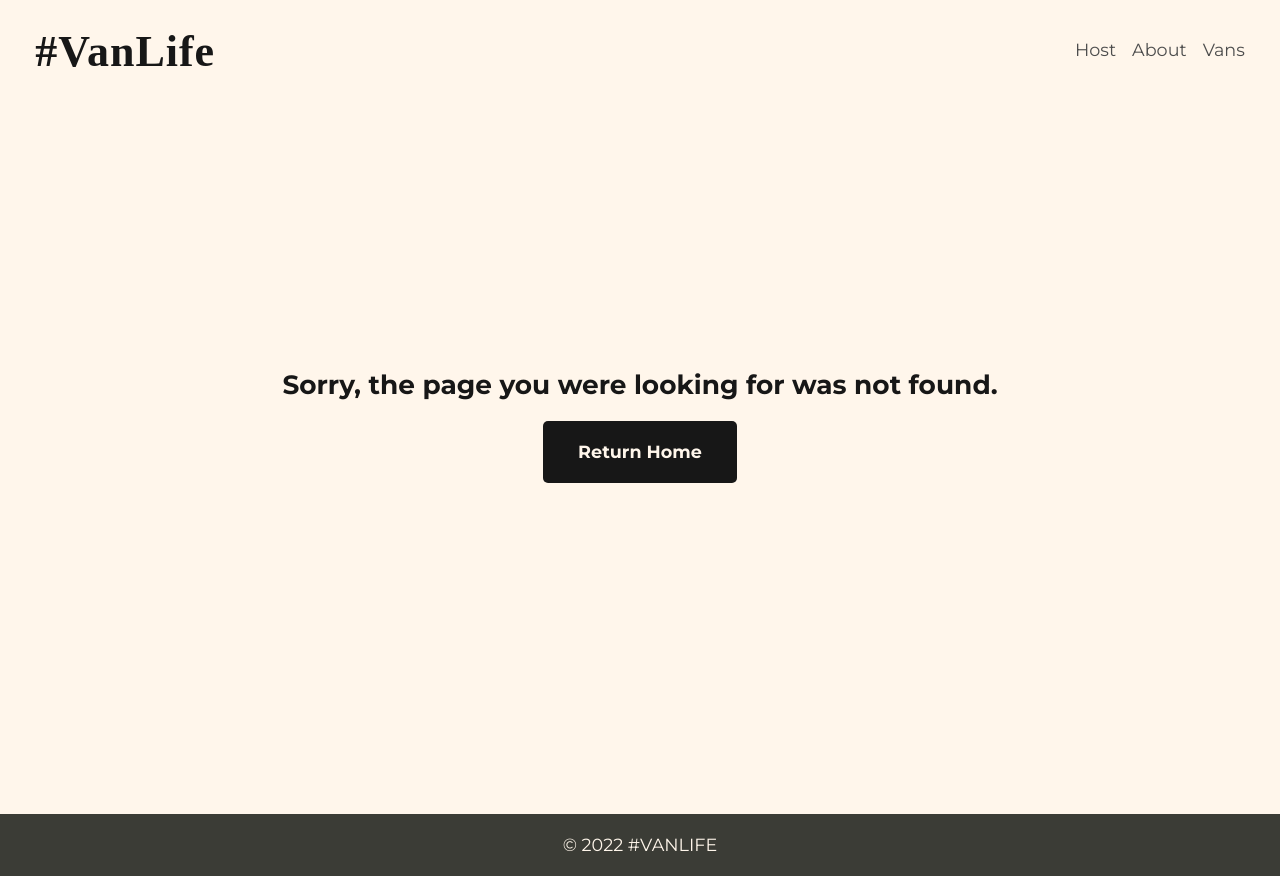
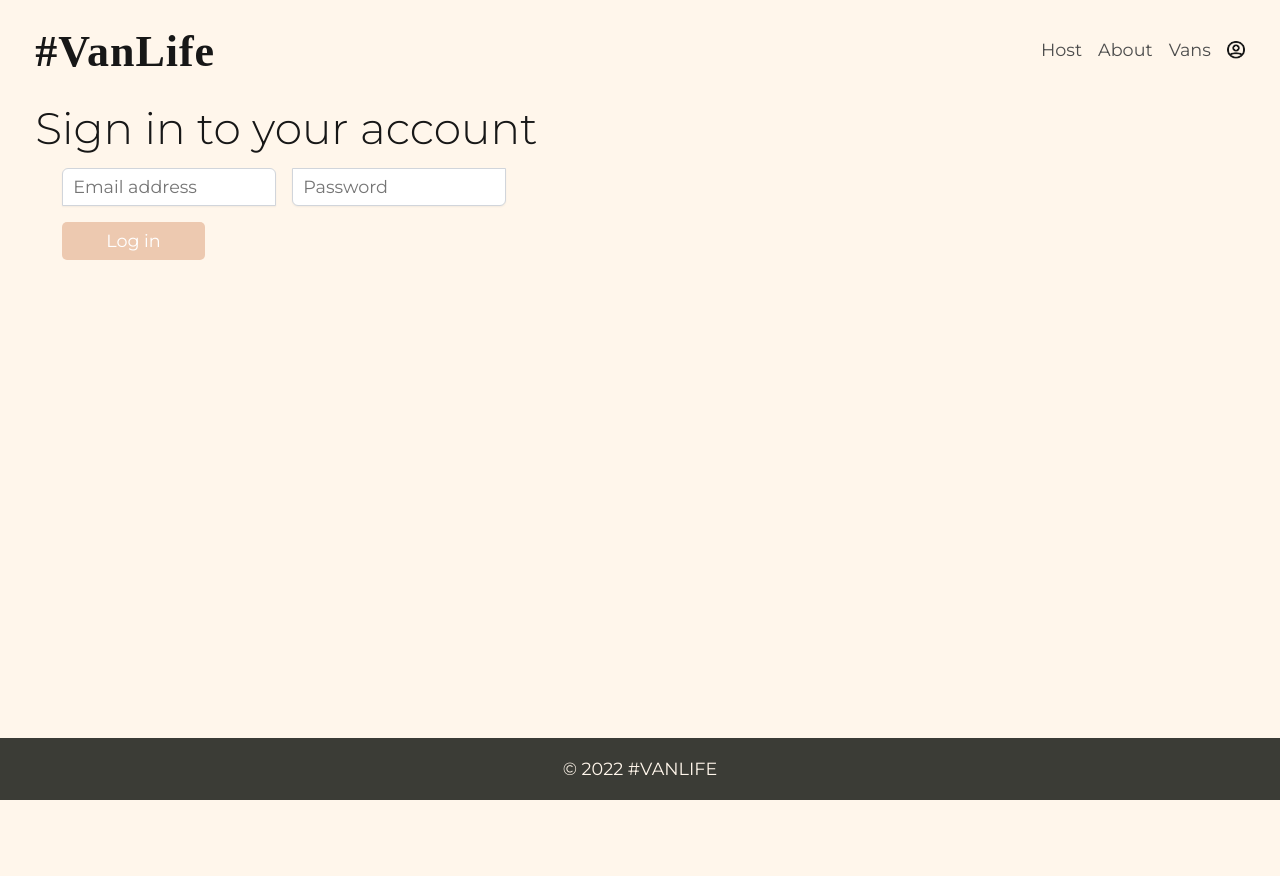
Before and after one commit to fatima-ndiaye/van-life, a React (Vite) app: page /login in a window 1280 px wide. Before the commit this address had no page. After the commit the page ends 800 px from the top, so only its background shows below. Built offline with nearby package versions, Linux system fonts and the light colour scheme; a web font is replaced by a local one; what miragejs would draw is missing.

Commit message:
Implementing Login.jsx

```diff
--- a/src/App.jsx
+++ b/src/App.jsx
@@ -3,6 +3,7 @@ import { RouterProvider, createBrowserRouter, createRoutesFromElements, Route }
 import Home from './Pages/Home'
 import About from './Pages/About'
 import NotFound from './Pages/NotFound'
+import Login from "./pages/Login"
 import Vans, {loader as vansLoader} from './Pages/Vans/Vans'
 import VanDetail from './Pages/Vans/vanDetail'
 import Dashboard from './Pages/Host/Dashboard'
@@ -22,6 +23,7 @@ const router = createBrowserRouter(createRoutesFromElements(
   <Route element={<Layout />}>
     <Route path='/' element={<Home />} />
     <Route path='about' element={<About />} />
+    <Route path='login' element={<Login />} />
     <Route path='vans' element={<Vans />} loader={vansLoader} errorElement={<Error/>}/>
     <Route path='vans/:id' element={<VanDetail />} />
 
--- /dev/null
+++ b/src/Pages/Login.jsx
@@ -0,0 +1,45 @@
+import React from "react"
+import { useNavigate } from "react-router-dom"
+
+export default function Login() {
+    const [loginFormData, setLoginFormData] = React.useState({ email: "", password: "" })
+
+    function handleSubmit(e) {
+        e.preventDefault()
+        console.log(loginFormData)
+    }
+
+    function handleChange(e) {
+        const { name, value } = e.target
+        setLoginFormData(prev => ({
+            ...prev,
+            [name]: value
+        }))
+    }
+
+    return (
+        <div className="login-container container flex">
+            <h2 className="fs-h2 fw-light">Sign in to your account</h2>
+            <form onSubmit={handleSubmit} className="login-form flex">
+                <div className="input-container flex">
+                    <input
+                        name="email"
+                        onChange={handleChange}
+                        type="email"
+                        placeholder="Email address"
+                        value={loginFormData.email}
+                    />
+                    <input
+                        name="password"
+                        onChange={handleChange}
+                        type="password"
+                        placeholder="Password"
+                        value={loginFormData.password}
+                    />
+                </div>
+                <button className="link-btn login-btn bg-accent">Log in</button>
+            </form>
+        </div>
+    )
+
+}
--- a/src/components/Header.jsx
+++ b/src/components/Header.jsx
@@ -1,5 +1,6 @@
 import React from 'react'
 import { NavLink,Link} from 'react-router-dom'
+import imageUrl from "../assets/avatar-icon.png"
 
 function Header()
 {
@@ -16,6 +17,9 @@ function Header()
                 <NavLink to="/host" style={({isActive})=> isActive ?activeStyle:null}>Host</NavLink>
                 <NavLink to="/about" style={({ isActive }) => isActive ? activeStyle : null}>About</NavLink>
                 <NavLink to="/vans" style={({ isActive }) => isActive ? activeStyle : null}>Vans</NavLink>
+                <Link to="login" className='login-link'>
+                    <img src={imageUrl} className='login-icon'/>
+                </Link>
             </nav>
         </header>
     )
--- a/src/index.css
+++ b/src/index.css
@@ -214,6 +214,17 @@ header
     align-items: center;
     height: 13vh;
     width: 100%;
+}
+header .login-icon
+{
+    height: 18px;
+    width: 18px;
+}
+
+header .login-link
+{
+    display: inline-flex;
+    align-items: center;
 }
 nav a
 {
@@ -568,3 +579,59 @@ footer
 {
     padding: 1em 2em;
 }
+/* == LOGIN PAGE CSS == */
+.login-container
+{
+    flex-direction: column;
+}
+.login-form
+{
+    flex-direction: column;
+    padding-inline: 27px;
+}
+.input-container
+{
+    flex-direction: column;
+}
+@media (min-width:35em)
+{
+    .input-container
+    {
+        flex-direction: row;
+    }
+    .login-btn
+    {
+        align-self: flex-start;
+    }
+
+}
+.input-container > input
+{
+    border: 1px solid rgba(209, 213, 219);
+    padding: 0.25em 0;
+    text-indent: 10px;
+    font-family: var(--ff-primary);
+    box-shadow: 0px 1px 2px rgba(0, 0, 0, 0.05);
+}
+
+.input-container > input:focus
+{
+    outline: none;
+}
+
+.input-container > input:first-of-type
+{
+    border-radius: 6px 6px 0px 0px;
+}
+
+.input-container > input:last-of-type
+{
+    border-radius: 0px 0px 6px 6px;
+}
+
+.login-btn
+{
+    padding: 0.35em 2.5em;
+    color: white;
+    font-family: inherit;
+}
```
Also changed, not shown: src/assets/avatar-icon.png (added).
